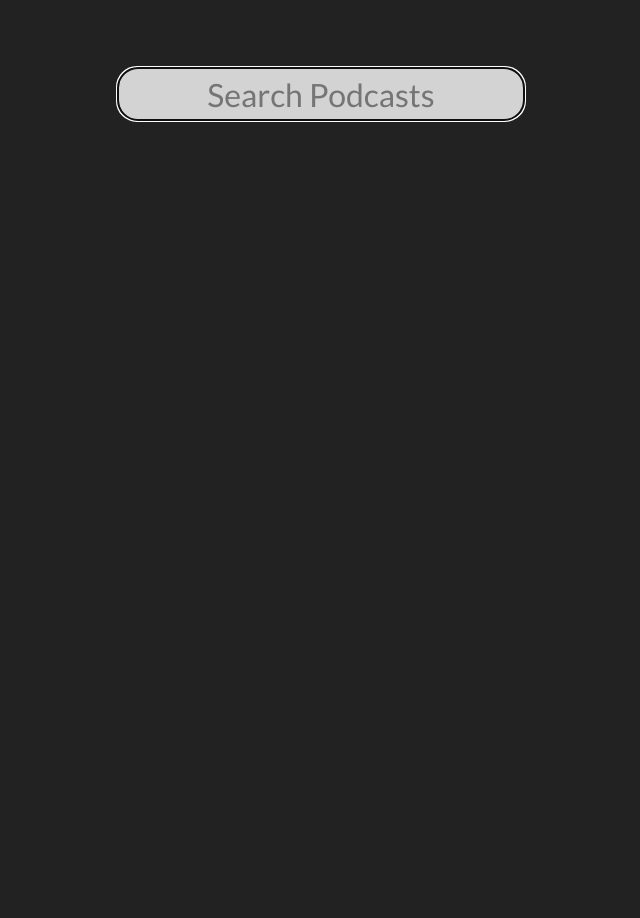
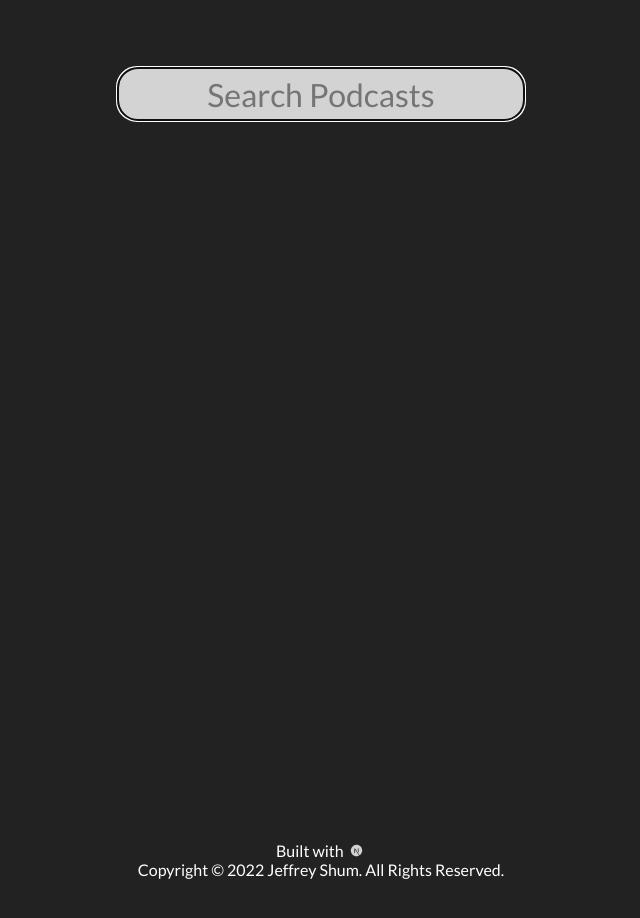
Before and after one commit to jeffreyshum/castaway, a Next.js app: page / in a window 1280 px wide. Shown: the part 160-1078 px from the top of the page, without its empty margins (319-959 px from the left). Before the commit the page ends 800 px from the top, so only its background shows below. Built offline with nearby package versions, Linux system fonts and the light colour scheme.

Commit message:
Added Footer

```diff
--- a/pages/index.tsx
+++ b/pages/index.tsx
@@ -54,6 +54,7 @@ const IndexPage: NextPage = () => {
 	return (
 		<OverlayContext.Provider
 			value={{ selected: selected, update: setSelected }}>
+			<Overlay {...selected} />
 			<nav className={styles.nav}>
 				<img
 					className={styles.logo}
@@ -61,7 +62,6 @@ const IndexPage: NextPage = () => {
 					alt="Logo"
 				/>
 			</nav>
-			<Overlay {...selected} />
 			<form
 				className={styles.form}
 				onSubmit={(e: FormEvent<any>) => {
@@ -88,6 +88,21 @@ const IndexPage: NextPage = () => {
 					</Anime>
 				)}
 			</section>
+			<footer className={styles.footer}>
+				<p>
+					Built with{" "}
+					<a href="https://nextjs.org/">
+						<img
+							className={styles.footerLogo}
+							src="/icons/next.svg"
+							alt="NextJS Logo"
+						/>
+					</a>
+					<br></br>
+					Copyright © {new Date().getFullYear()} Jeffrey Shum. All
+					Rights Reserved.
+				</p>
+			</footer>
 		</OverlayContext.Provider>
 	)
 }
--- a/styles/index.module.css
+++ b/styles/index.module.css
@@ -22,6 +22,7 @@
     align-items: center;
     transform: translateX(-275px);
     padding-bottom: 5rem;
+    min-height: 80vh;
 }
 
 .viewSection > div{
@@ -34,6 +35,19 @@
     margin-top: -3rem;
 }
 
+.footer {
+    display: flex;
+    justify-content: center;
+    align-items: center;
+    text-align: center;
+    padding-bottom: 5rem;
+}
+
+.footerLogo {
+    height: 0.8rem;
+    margin: auto 0.2rem;
+}
+
 @media (min-width: 959px) {
     .viewSection {
         flex-direction: row;
```
Also changed, not shown: public/icons/next.svg (added).
